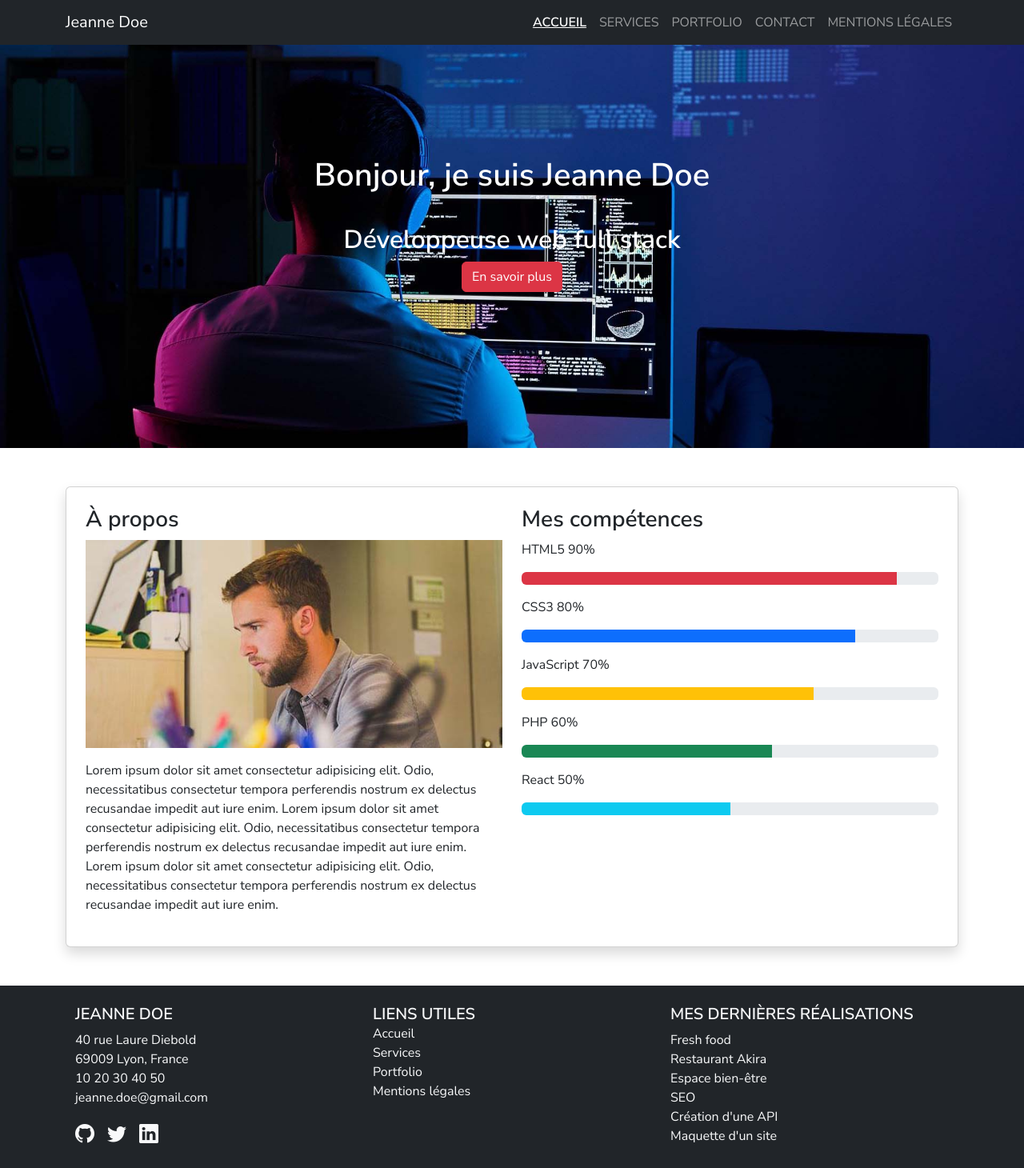
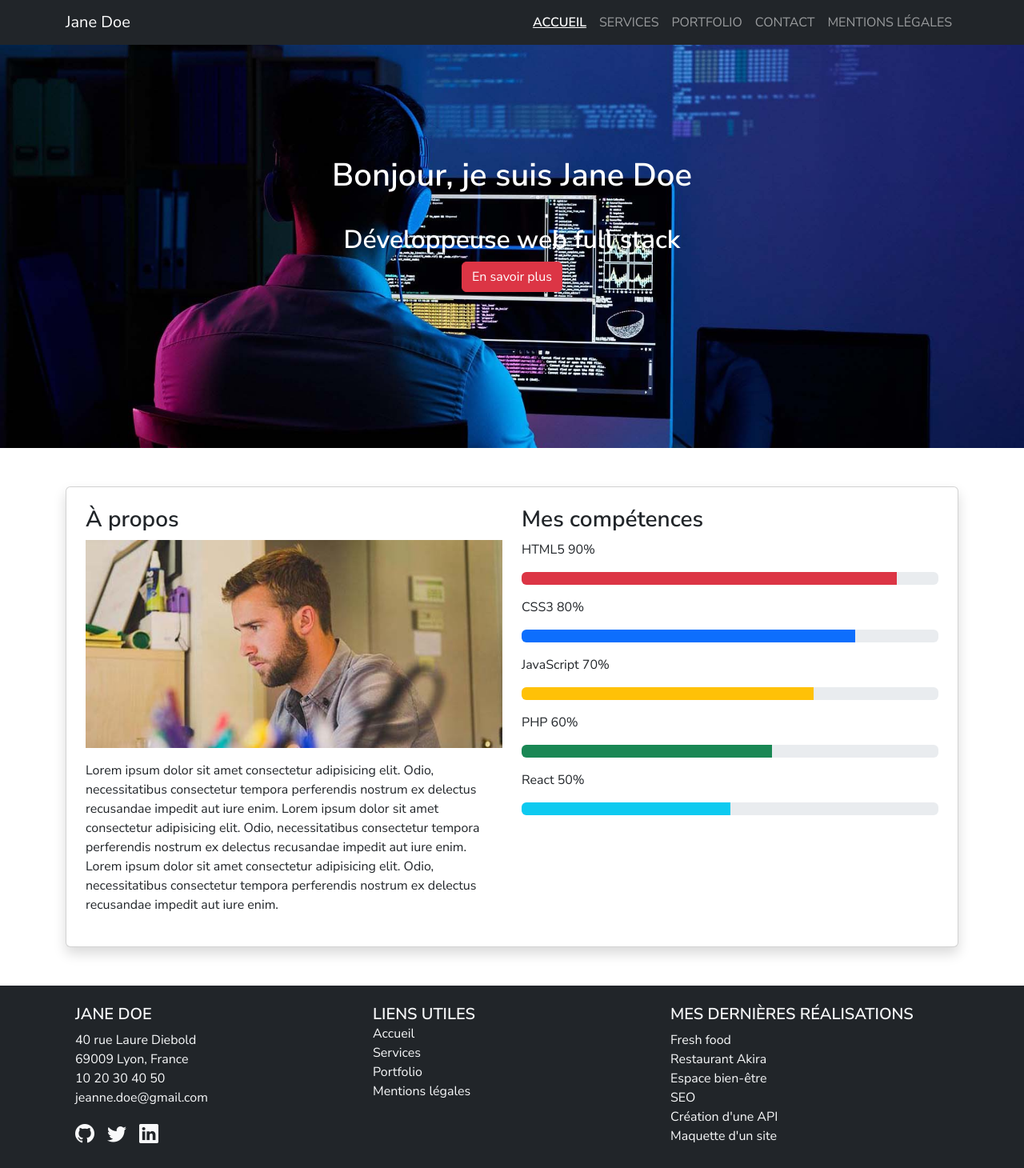
Before and after one commit to eltchiss/monprojetreact, a React (Create React App) app: page / in a window 1280 px wide. Shown: the whole page at 80% size. Built offline with nearby package versions, Linux system fonts and the light colour scheme; no server answers.

Commit message:
John becomes Jane

```diff
--- a/src/components/Accordion.js
+++ b/src/components/Accordion.js
@@ -31,7 +31,7 @@ function Accordions() {
           >
             <div className="accordion-body">
               <p>
-                <strong>Jeanne Doe</strong>
+                <strong>Jane Doe</strong>
               </p>
               <div className="d-flex align-items-center mb-2">
                 <i className="bi bi-map me-2"></i>
@@ -47,7 +47,7 @@ function Accordions() {
               </div>
               <div className="d-flex align-items-center mb-2">
                 <i className="bi bi-envelope-at me-2"></i>
-                <span>jeanne.doe@gmail.com</span>
+                <span>jane.doe@gmail.com</span>
               </div>
             </div>
           </div>
@@ -106,7 +106,7 @@ function Accordions() {
           >
             <div className="accordion-body">
               <p>
-                Ce site à été réalisé par Jeanne Doe,{" "}
+                Ce site à été réalisé par Jane Doe,{" "}
                 <a href="https://www.centre-europeen-formation.fr/">
                   étudiante au centre européen de formation.
                 </a>
--- a/src/components/Footer.js
+++ b/src/components/Footer.js
@@ -11,7 +11,7 @@ const Footer = () => {
         <div className="row">
           {/* Grid column */}
           <div className="col-12 col-md-4 mb-4 mb-md-0">
-            <h5 className="text-uppercase">Jeanne Doe</h5>
+            <h5 className="text-uppercase">Jane Doe</h5>
             <ul className="list-unstyled mb-0">
               <li>40 rue Laure Diebold</li>
               <li>69009 Lyon, France</li>
--- a/src/components/Hero.js
+++ b/src/components/Hero.js
@@ -15,7 +15,7 @@ const Hero = () => {
   return (
     <section className="hero">
       <div>
-        <h1>Bonjour, je suis Jeanne Doe</h1>
+        <h1>Bonjour, je suis Jane Doe</h1>
         <h2>Développeuse web full stack</h2>
         <button
           type="button"
--- a/src/components/Navigationbar.js
+++ b/src/components/Navigationbar.js
@@ -17,7 +17,7 @@ function Navigationbar() {
     <>
       <Navbar bg="dark" variant="dark" expand="lg"  fixed="top">
         <Container>
-          <Navbar.Brand as={NavLink} to="/">Jeanne Doe</Navbar.Brand>
+          <Navbar.Brand as={NavLink} to="/">Jane Doe</Navbar.Brand>
           <Navbar.Toggle aria-controls="basic-navbar-nav" />
           <Navbar.Collapse id="basic-navbar-nav">
             <Nav className="ms-auto">
```
